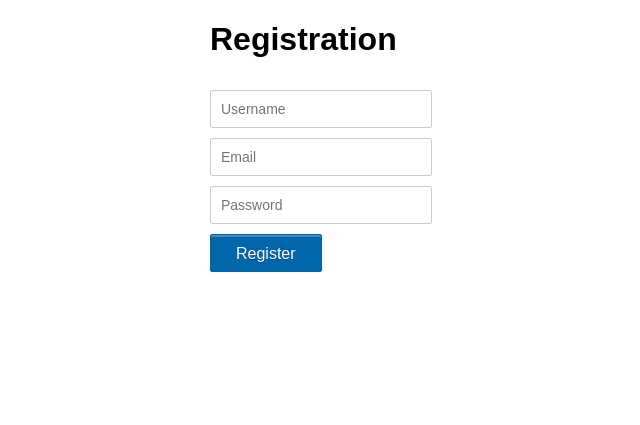
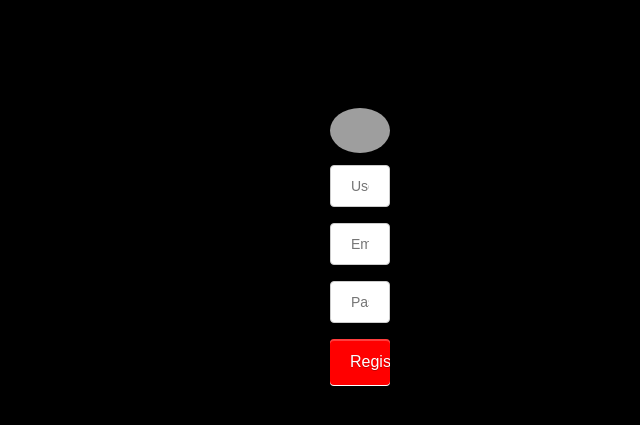
Before and after one commit to sbenstewart/alumni, a PHP site: page /registration.php in a window 1280 px wide. Shown: the top 425 px of the page, without its empty margins (280-920 px from the left). Run offline with PHP 8.4, Linux system fonts and the light colour scheme; grey boxes are pictures that could not be loaded.

Commit message:
Add files via upload

```diff
--- /dev/null
+++ b/login_module/auth.php
@@ -0,0 +1,6 @@
+<?php
+session_start();
+if(!isset($_SESSION["username"])){
+header("Location: login.php");
+exit(); }
+?>
--- a/login_module/registration.php
+++ b/login_module/registration.php
@@ -30,12 +30,74 @@ VALUES ('$username', '".md5($password)."', '$email', '$trn_date')";
         }
     }else{
 ?>
-<div class="form">
+    <style>
+input[type=text], select {
+
+    width: 20%;
+    padding: 12px 20px;
+    margin: 8px 0;
+    display: inline-block;
+    border: 1px solid #ccc;
+    border-radius: 4px;
+    box-sizing: border-box;
+}
+
+input[type=password], select {
+    width: 20%;
+    padding: 12px 20px;
+    margin: 8px 0;
+    display: inline-block;
+    border: 1px solid #ccc;
+    border-radius: 4px;
+    box-sizing: border-box;
+}
+input[type=email], select {
+    width: 20%;
+    padding: 12px 20px;
+    margin: 8px 0;
+    display: inline-block;
+    border: 1px solid #ccc;
+    border-radius: 4px;
+    box-sizing: border-box;
+}
+
+input[type=submit] {
+    width: 20%;
+    background-color: red;
+    color: white;
+    padding: 14px 20px;
+    margin: 8px 0;
+    border: none;
+    border-radius: 4px;
+    cursor: pointer;
+}
+
+input[type=submit]:hover {
+    background-color: #0067ab;
+}
+body  {
+    //background-image: url("https://media.istockphoto.com/photos/medicine-doctor-and-stethoscope-in-hand-touching-icon-medical-network-picture-id695349862");
+    background-color: black;
+    background-size: 1300px 780px;
+}
+img.avatar {
+    width: 20%;
+    border-radius: 50%;
+}
+
+div {
+    border-radius: 5px;
+    padding: 20px;
+}
+</style>
+
+<div class="form" align="center">
 <h1>Registration</h1>
 <form name="registration" action="" method="post">
-<input type="text" name="username" placeholder="Username" required />
-<input type="email" name="email" placeholder="Email" required />
-<input type="password" name="password" placeholder="Password" required />
+    <img src="https://cdn4.vectorstock.com/i/thumb-large/74/83/avatar-man-medical-doctor-vector-11087483.jpg" alt="Avatar" class="avatar"><br>
+    <input type="text" name="username" placeholder="Username" required /><br>
+<input type="email" name="email" placeholder="Email" required /><br>
+<input type="password" name="password" placeholder="Password" required /><br>
 <input type="submit" name="submit" value="Register" />
 </form>
 </div>
```
